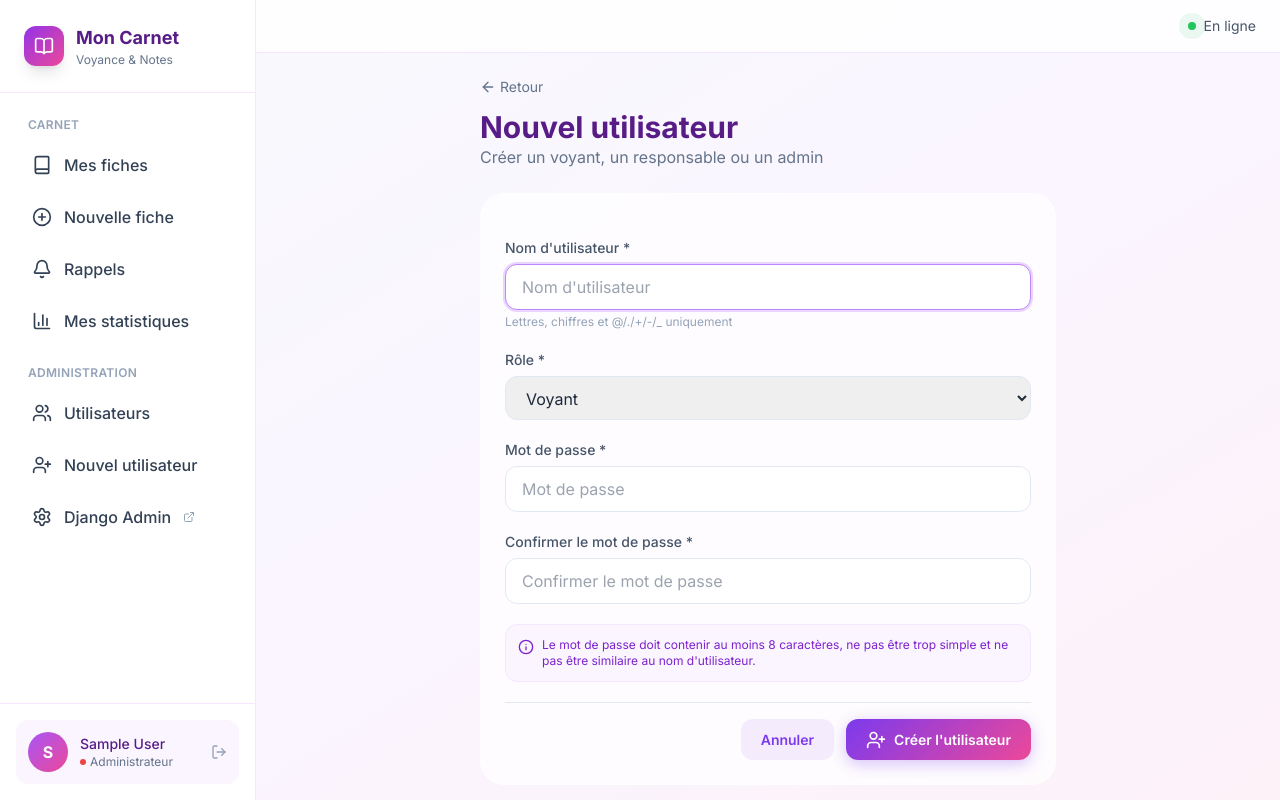
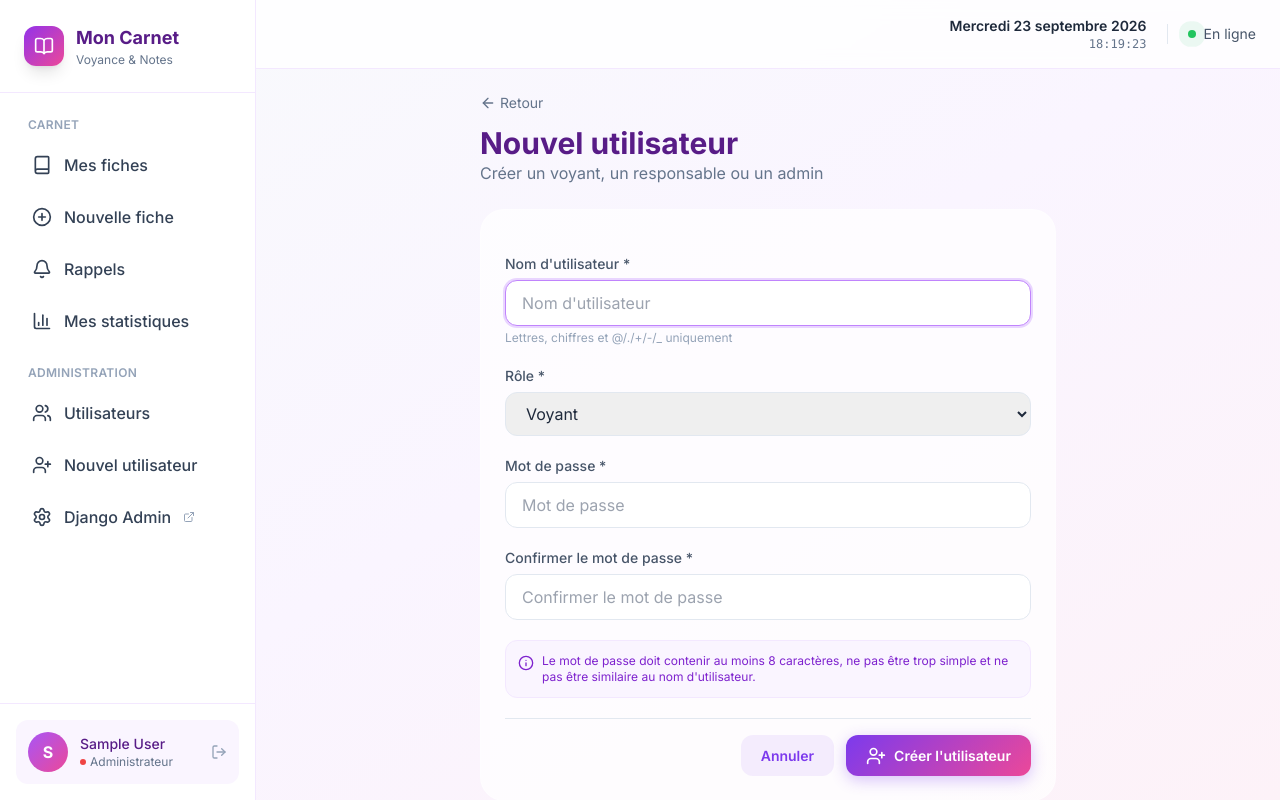
Before and after one commit to Bayrem98/carnet_voyant, a Django app: page /utilisateurs/nouveau/ in a window 1280 px wide. Run offline with Django 5.2, Linux system fonts and the light colour scheme; the visitor is signed in with stand-in values (Sample User, id 1); some libraries are stand-ins or nearby versions.

Commit message:
add date to day in topbar file

```diff
--- a/templates/partials/topbar.html
+++ b/templates/partials/topbar.html
@@ -1,13 +1,59 @@
 <header class="bg-white/80 backdrop-blur border-b border-purple-100 px-6 py-4 flex items-center justify-between">
+
     <div>
         <h1 class="text-xl font-bold text-purple-900">{% block page_title %}{% endblock %}</h1>
         <p class="text-sm text-slate-500">{% block page_subtitle %}{% endblock %}</p>
     </div>
 
-    <div class="flex items-center gap-4">
-        <span class="flex items-center gap-2 text-sm text-slate-600">
+    <div class="flex items-center gap-5">
+
+        <!-- Date + Heure -->
+        <div class="text-right">
+            <div class="text-sm font-semibold text-slate-800" id="topbar-date">
+                Chargement...
+            </div>
+            <div class="text-xs text-slate-500 font-mono" id="topbar-time">
+                --:--:--
+            </div>
+        </div>
+
+        <!-- Statut en ligne -->
+        <span class="flex items-center gap-2 text-sm text-slate-600 border-l border-slate-200 pl-5">
             <span class="w-2 h-2 rounded-full bg-green-500 statut-disponible"></span>
             En ligne
         </span>
     </div>
 </header>
+
+<script>
+(function() {
+    const jours = ['Dimanche', 'Lundi', 'Mardi', 'Mercredi', 'Jeudi', 'Vendredi', 'Samedi'];
+    const mois = ['janvier', 'février', 'mars', 'avril', 'mai', 'juin',
+                  'juillet', 'août', 'septembre', 'octobre', 'novembre', 'décembre'];
+
+    function updateDateTime() {
+        const now = new Date();
+
+        // Date : "Mercredi 23 septembre 2026"
+        const jourNom = jours[now.getDay()];
+        const jour = now.getDate();
+        const moisNom = mois[now.getMonth()];
+        const annee = now.getFullYear();
+        const dateStr = `${jourNom} ${jour} ${moisNom} ${annee}`;
+
+        // Heure : "18:45:23"
+        const h = String(now.getHours()).padStart(2, '0');
+        const m = String(now.getMinutes()).padStart(2, '0');
+        const s = String(now.getSeconds()).padStart(2, '0');
+        const timeStr = `${h}:${m}:${s}`;
+
+        const dateEl = document.getElementById('topbar-date');
+        const timeEl = document.getElementById('topbar-time');
+        if (dateEl) dateEl.textContent = dateStr;
+        if (timeEl) timeEl.textContent = timeStr;
+    }
+
+    updateDateTime();
+    setInterval(updateDateTime, 1000);
+})();
+</script>
```
